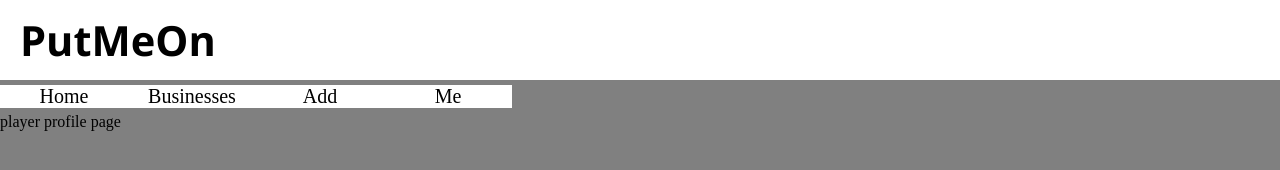
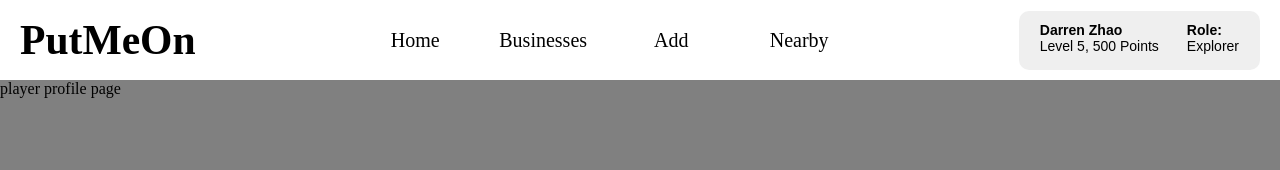
Before and after one commit to melindaahli/IrvineHacks25, a plain HTML site: page profile.html in a window 1280 px wide. Drawn offline with Linux system fonts and the light colour scheme.

Commit message:
updated header for all pages

```diff
--- a/profile.html
+++ b/profile.html
@@ -8,16 +8,41 @@
     <script src="./script.js"></script>
 </head>
 <body>
-    <div id="header">
-        <h1 id="platform-name">PutMeOn</h1>
-    </div>
-    <!-- Navigation Bar -->
-    <nav>
-        <div class="nav-item"><a href="index.html">Home</a></div>
-        <div class="nav-item"><a href="businessListings.html">Businesses</a></div>
-        <div class="nav-item"><a href="addBusiness.html">Add</a></div>
-        <div class="nav-item"><a href="profile.html">Me</a></div>
-    </nav>
+    <div class="header">
+        <h1 class="platform-name">PutMeOn</h1>
+        <nav>
+          <div class="nav-item"><a href="index.html">Home</a></div>
+          <div class="nav-item"><a href="businessListings.html">Businesses</a></div>
+          <div class="nav-item"><a href="addBusiness.html">Add</a></div>
+          <div class="nav-item"><a href="map.html">Nearby</a></div>
+        </nav>
+
+        <!-- Player Stats Box -->
+        <button class = "profile-link">
+          <div class="player-stats-box">
+            <div class="stats-container">
+
+              <div class="profile-info">
+                <div class="stat">
+                  <p>Darren Zhao</p>
+                  <span id="player-level">Level 5, 500 Points </span>
+                </div>
+
+                <!-- <div class="stat">
+                <p>XP:</p>
+                <span id="player-xp">0</span>
+              </div> -->
+              </div>
+              <div class="progress">
+                <div class="stat">
+                  <p>Role:</p>
+                  <span id="player-role">Explorer</span>
+                </div>
+              </div>
+            </div>
+          </div>
+        </button>
+      </div>
     player profile page
 </body>
 </html>
--- a/styles.css
+++ b/styles.css
@@ -6,7 +6,7 @@ body {
   margin: 0px;
 }
 
-#header {
+.header {
   display: flex;
   justify-content: space-between;
   align-items: center;
@@ -19,7 +19,7 @@ body {
   box-sizing: border-box;
 }
 
-#header>#platform-name {
+.header>#platform-name {
   font-family: 'Segoe UI', Tahoma, Geneva, Verdana, sans-serif;
   margin: 0;
 }
```
Also changed, not shown: addBusiness.html (+35 -10 lines), map.html (+37 -0 lines).
